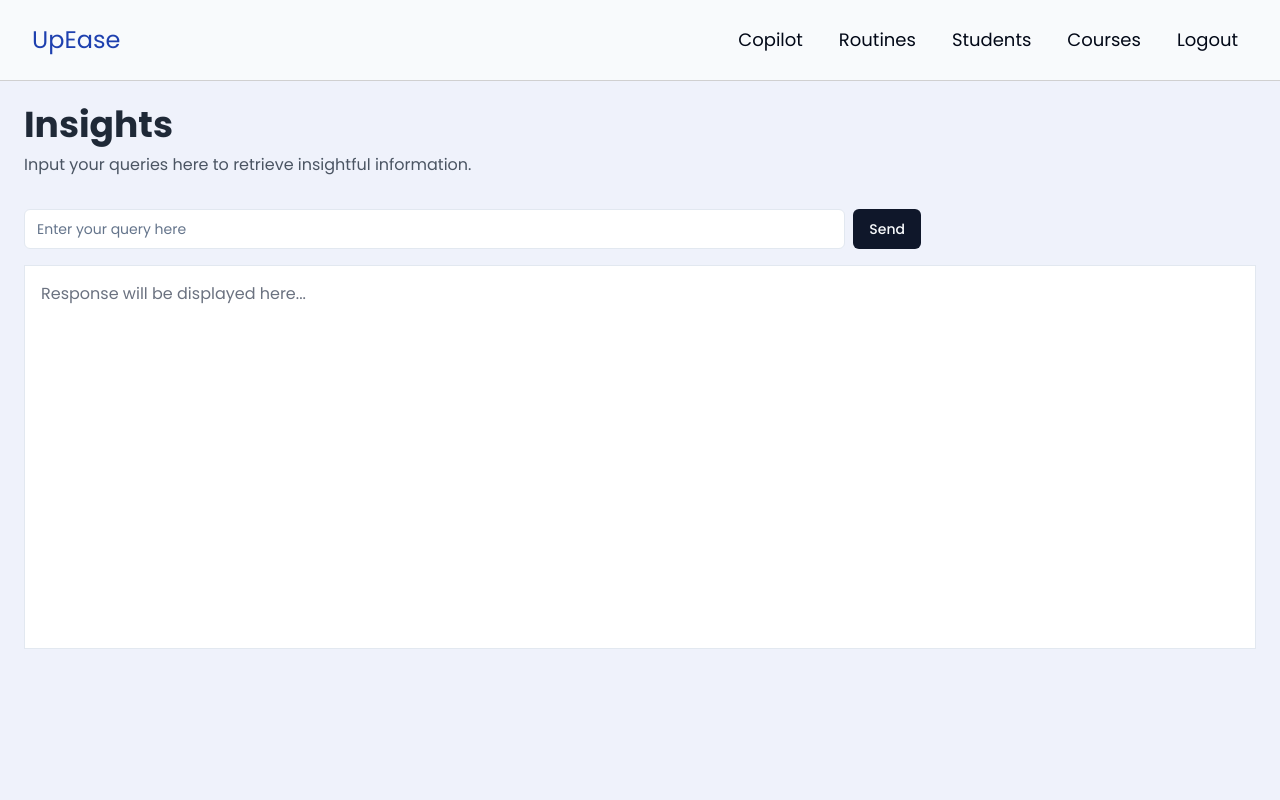
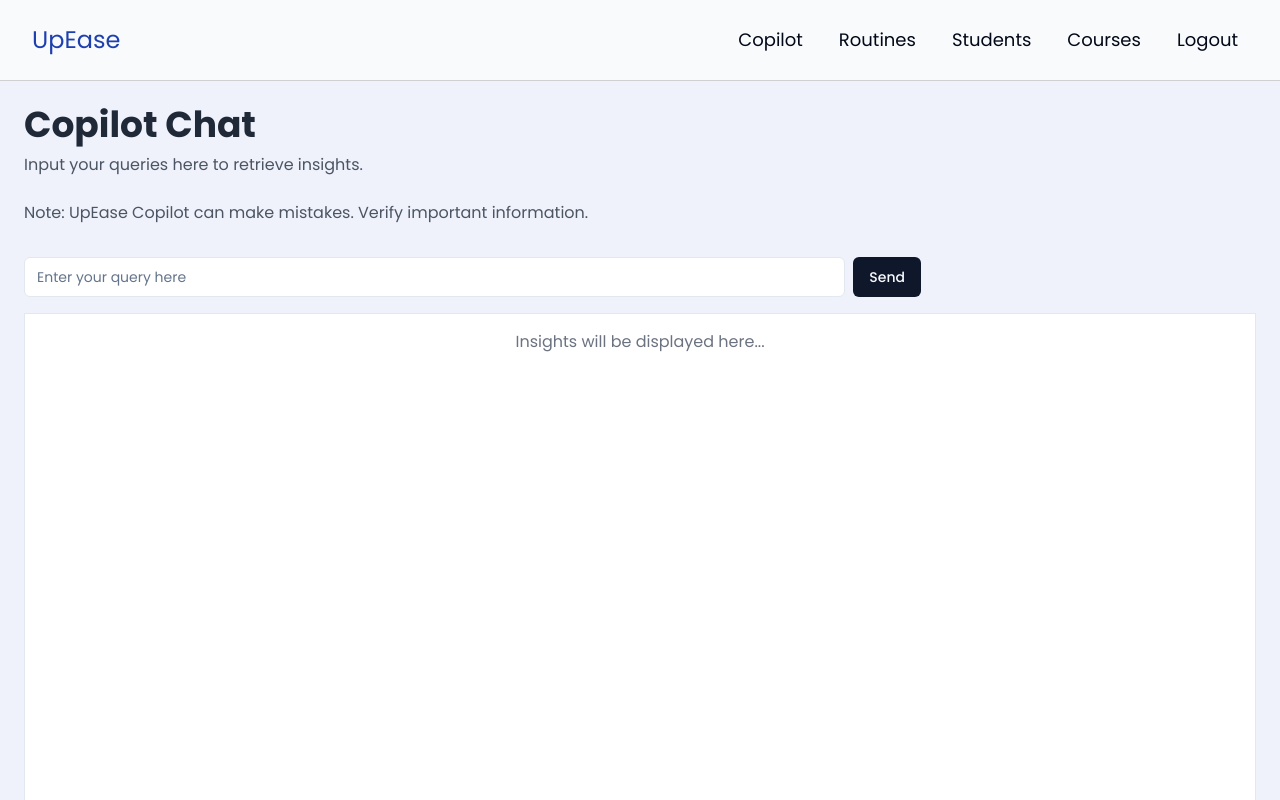
Before and after one commit to UpEase1/console, a Next.js app: page /copilots/insights in a window 1280 px wide. Shown: the top 800 px of the page. Built offline with nearby package versions, Linux system fonts and the light colour scheme.

Commit message:
Branding changes and centering

```diff
--- a/src/app/(dashboard)/copilots/insights/page.tsx
+++ b/src/app/(dashboard)/copilots/insights/page.tsx
@@ -70,10 +70,11 @@ const Component: React.FC = () => {
       <form onSubmit={handleSubmit}>
         <header className="mb-8">
           <h1 className="text-4xl font-bold text-gray-800 dark:text-gray-200 mb-2">
-            Insights
+            Copilot Chat
           </h1>
           <p className="text-gray-600 dark:text-gray-400">
-            Input your queries here to retrieve insightful information.
+            Input your queries here to retrieve insights. <br></br> <br></br>
+            Note: UpEase Copilot can make mistakes. Verify important information.
           </p>
         </header>
         <div className="flex flex-row items-center mb-4">
@@ -88,15 +89,14 @@ const Component: React.FC = () => {
             {loading ? "Loading..." : "Send"}
           </Button>
         </div>
-        <div className="flex-grow border p-4 bg-white dark:bg-gray-800 overflow-auto h-96">
+        <div className="flex-grow border p-4 bg-white dark:bg-gray-800 overflow-auto min-h-screen flex flex-col items-center">
         {loading ? (
           <p className="text-gray-500 dark:text-gray-400 text-2xl">
             Loading
             <Typewriter words={["..."]} loop />{" "}
           </p>
         ) : displayedText ? (
-            <div className="w-full">
-              {" "}
+          <div className="w-full flex justify-center items-center">
             <Markdown className="prose markdown" remarkPlugins={[remarkgfm]}>
               {displayedText}
             </Markdown>
@@ -105,7 +105,7 @@ const Component: React.FC = () => {
           <p className="text-gray-500 dark:text-gray-400">{response}</p>
         ) : (
           <p className="text-gray-500 dark:text-gray-400">
-              Response will be displayed here...
+            Insights will be displayed here...
           </p>
         )}
       </div>
```
Lines whose indentation alone changed are shown as unchanged.
